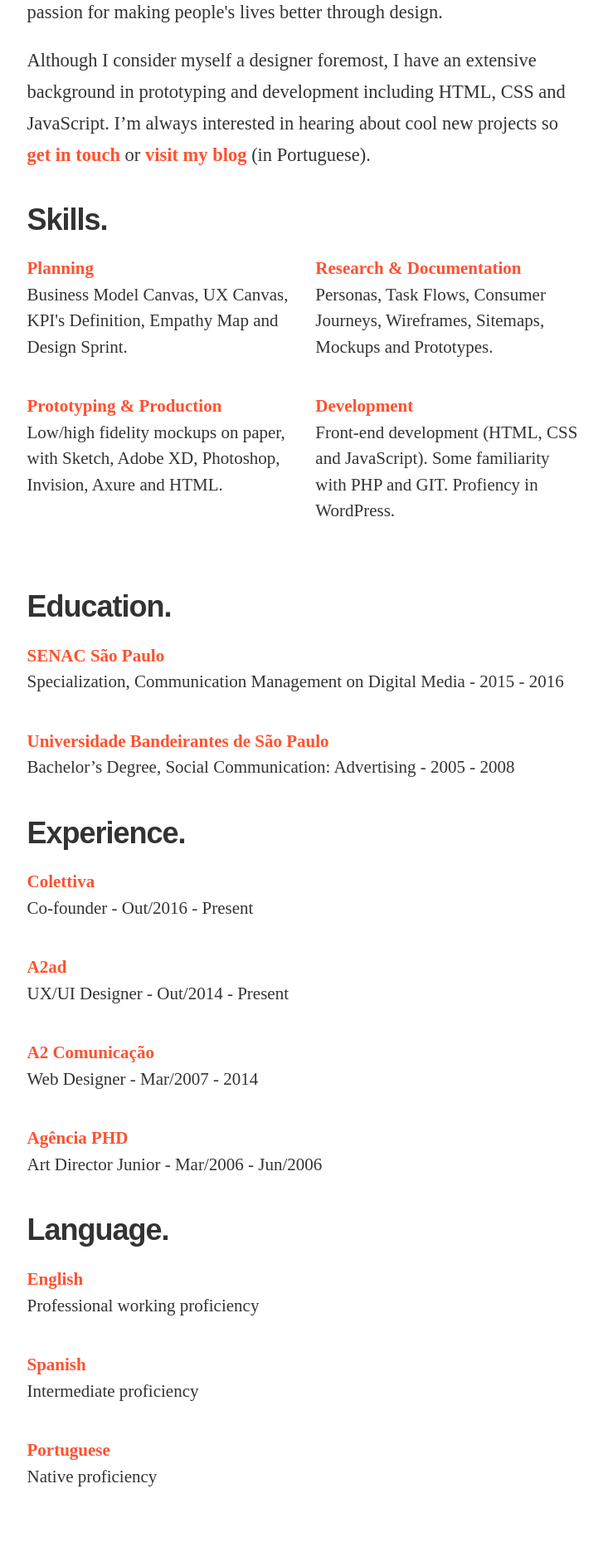
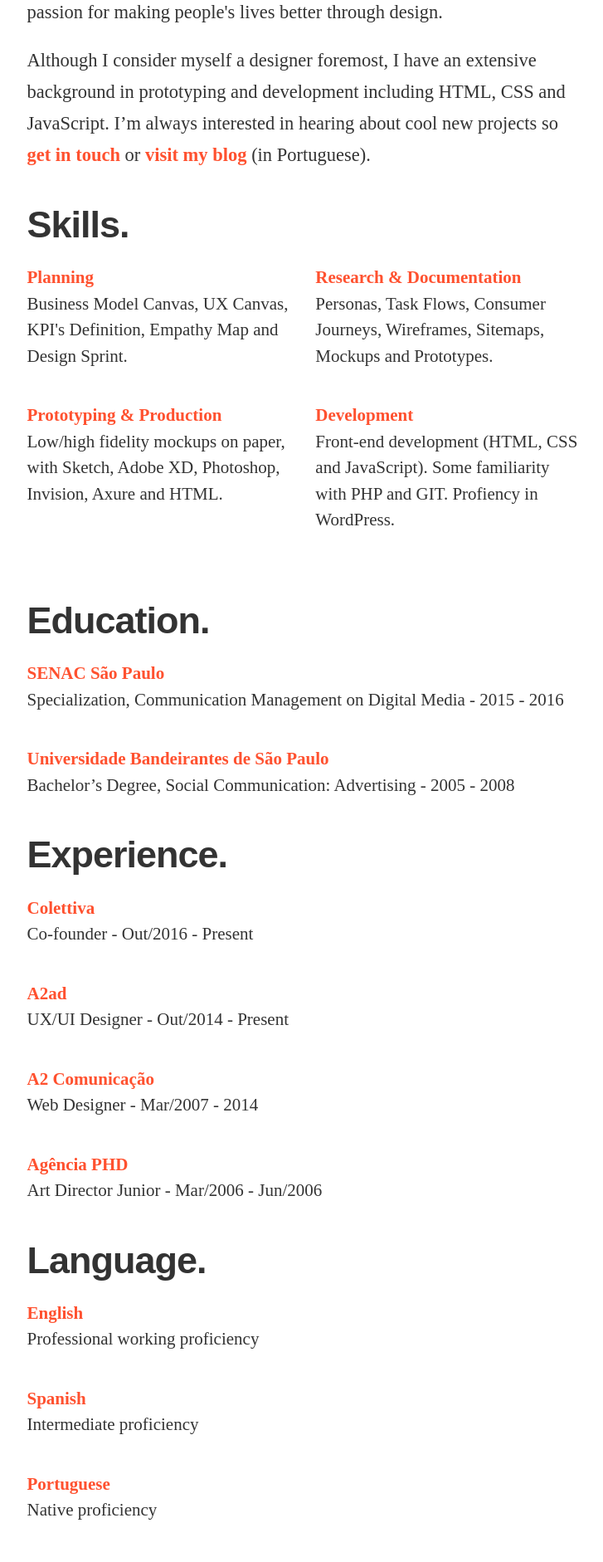
Before and after one commit to drigoteixeira/drigoteixeira.github.io, a Jekyll site: the page built from about/index.html, in a window 1280 px wide. Shown: the part 818-2700 px from the top of the page at 83% size, without its empty margins (273-1000 px from the left). Built offline with Jekyll 4.4.1, drawn with Linux system fonts in a browser that asks for light colours; nearby versions of some CDN libraries.

Commit message:
Update titles sizes

```diff
--- a/about/index.html
+++ b/about/index.html
@@ -29,7 +29,7 @@
 				<p>Although I consider myself a designer foremost, I have an extensive background in prototyping and development including HTML, CSS and JavaScript. I’m always interested in hearing about cool new projects so <a href="mailto:drigoteixeira@gmail.com">get in touch</a> or <a href="/blog/">visit my blog</a> (in Portuguese).</p>
 
 
-                <h3>Skills.</h3>
+                <h2>Skills.</h2>
 
                  <div class="row">
                  	<div class="six columns">
@@ -66,7 +66,7 @@
 
 
 
-		        <h3>Education.</h3>
+		        <h2>Education.</h2>
 
 		        <dl>
                     <dt>SENAC São Paulo</dt>
@@ -76,7 +76,7 @@
 		            <dd>Bachelor’s Degree, Social Communication: Advertising - 2005 - 2008</dd>
 		        </dl>
 
-		        <h3>Experience.</h3>
+		        <h2>Experience.</h2>
 
 		        <dl>
 		            <dt>Colettiva</dt>
@@ -93,7 +93,7 @@
 
 		        </dl>
 
-		        <h3>Language.</h3>
+		        <h2>Language.</h2>
 
 		        <dl>
 		            <dt>English</dt>
--- a/index.html
+++ b/index.html
@@ -19,7 +19,7 @@
        </div>
    </div>
 
-   <div class="row">
+   <div class="row works">
        <div class="twelve columns">
            <a href="/work/a2img/"><img src="/img/home-a2img.jpg" alt="A2img" class="scale"></a>
        </div>
@@ -33,7 +33,6 @@
            <a href="/work/atlantic/"><img src="/img/home-atlantic.jpg" alt="Atlantic Energias Elétricas" class="scale"></a>
        </div>
    </div>
-
 
     <div class="row">
         <p class="next-project"><a class="button" href="/work/">See all projects</a></p>
```
